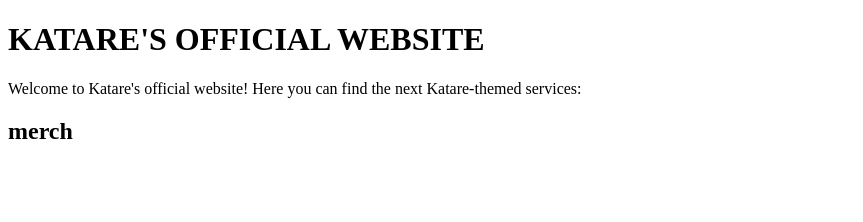
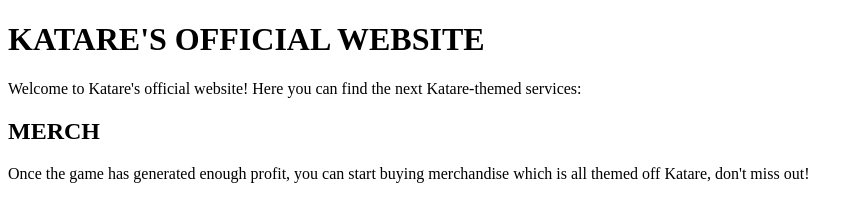
Before and after one commit to InviernoTheCoder/KatareWeb, a plain HTML site: page index.html in a window 1280 px wide. Shown: the whole page, without its empty margins (0-863 px from the left). Drawn offline with Linux system fonts and the light colour scheme.

Commit message:
Cambio del index, h2 en mayusculas y un nuevo parrafo

```diff
--- a/Next.js
+++ /dev/null
@@ -1 +0,0 @@
-import { SpeedInsights } from "@vercel/speed-ansights/next"
--- a/index.html
+++ b/index.html
@@ -9,7 +9,8 @@
 <header>
     <h1>KATARE'S OFFICIAL WEBSITE</h1>
     <p>Welcome to Katare's official website! Here you can find the next Katare-themed services:</p>
-    <h2>merch</h2>
+    <h2>MERCH</h2>
+    <p>Once the game has generated enough profit, you can start buying merchandise which is all themed off Katare, don't miss out!</p>
 </header>
 <body>
 
```
